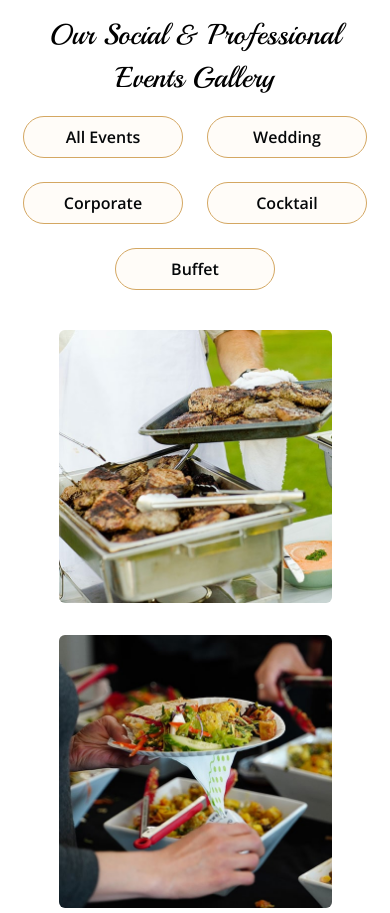
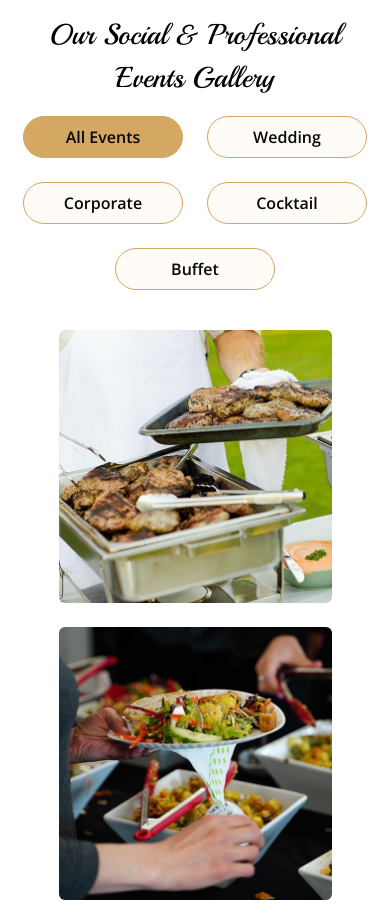
Before and after one commit to chwaleed/Resturant_Website, a React (Vite) app: page / in a window 390 px wide. Shown: the part 6505-7418 px from the top of the page. Built offline with nearby package versions, Linux system fonts and the light colour scheme.

Commit message:
Events page completed

```diff
--- a/src/compnents/galleryCard.jsx
+++ b/src/compnents/galleryCard.jsx
@@ -14,7 +14,7 @@ function GalleryCard({ img, text }) {
     }
   };
   return (
-    <div className="group max-md:w-[70%] w-[17rem] xl:w-[20rem] relative rounded-md overflow-hidden  before:h-full before:w-full before:opacity-0 hover:before:opacity-70 hover:before:transition hover:before:duration-[0.6s] before:bg-primary before:absolute">
+    <div className="group max-md:w-[70%] w-[13rem] xl:w-[20rem] relative rounded-md overflow-hidden  before:h-full before:w-full before:opacity-0 hover:before:opacity-70 hover:before:transition hover:before:duration-[0.6s] before:bg-primary before:absolute">
       <h1 className="absolute opacity-0 transition duration-[0.6s] group-hover:opacity-100 font-body text-[1.6rem] font-semibold left-4 top-4">
         {text}
       </h1>
--- a/src/pages/Events/Events.jsx
+++ b/src/pages/Events/Events.jsx
@@ -11,6 +11,7 @@ import event8 from "../../assets/Images/event-8.jpg";
 import GalleryCard from "../../compnents/galleryCard";
 
 function Events() {
+  const [active, setActive] = useState(0);
   let events = [
     {
       title: "Wedding",
@@ -51,22 +52,26 @@ function Events() {
     const text = e.target.textContent;
     if (text == "All Events") {
       setList(events);
+      setActive(0);
     } else if (text == "Wedding") {
       let temp = events.filter((value) => value.title == "Wedding");
-      console.log(list);
+      setActive(1);
+
       setList(temp);
     } else if (text == "Corporate") {
       let temp = events.filter((value) => value.title == "Corporate");
-      console.log(list);
+      setActive(2);
+
       setList(temp);
     } else if (text == "Buffet") {
       let temp = events.filter((value) => value.title == "Buffet");
-      console.log(list);
+      setActive(4);
+
       setList(temp);
     } else if (text == "Cocktail") {
       let temp = events.filter((value) => value.title == "Cocktail");
       setList(temp);
-      console.log(temp);
+      setActive(3);
     }
   };
 
@@ -81,35 +86,34 @@ function Events() {
           click={handleClick}
           text={"All Events"}
           x={"w-[10rem] "}
-          y={"py-2"}
+          y={`py-2 ${active === 0 ? "bg-primary" : "bg-light"}`}
         />
         <Button2
           click={handleClick}
           text={"Wedding"}
           x={"w-[10rem] "}
-          y={"py-2"}
+          y={`py-2 ${active === 1 ? "bg-primary" : "bg-light"}`}
         />
         <Button2
           click={handleClick}
           text={"Corporate"}
           x={"w-[10rem] "}
-          y={"py-2"}
+          y={`py-2 ${active === 2 ? "bg-primary" : "bg-light"}`}
         />
         <Button2
           click={handleClick}
           text={"Cocktail"}
           x={"w-[10rem] "}
-          y={"py-2"}
+          y={`py-2 ${active === 3 ? "bg-primary" : "bg-light"}`}
         />
         <Button2
           click={handleClick}
           text={"Buffet"}
           x={"w-[10rem] "}
-          y={"py-2"}
+          y={`py-2 ${active === 4 ? "bg-primary" : "bg-light"}`}
         />
       </div>
-
-      <div className="flex max-md:flex-col  max-md:justify-center max-md:items-center 2xl:w-[82%] flex-wrap  gap-8   mx-auto pt-10 ">
+      <div className="grid max-md:grid-cols-1 md:px-10 mt-10 place-items-center grid-cols-4 gap-6 auto-rows-min    grid-flow-">
         {list.map((event, index) => (
           <GalleryCard img={event.img} text={event.title} />
         ))}
```
